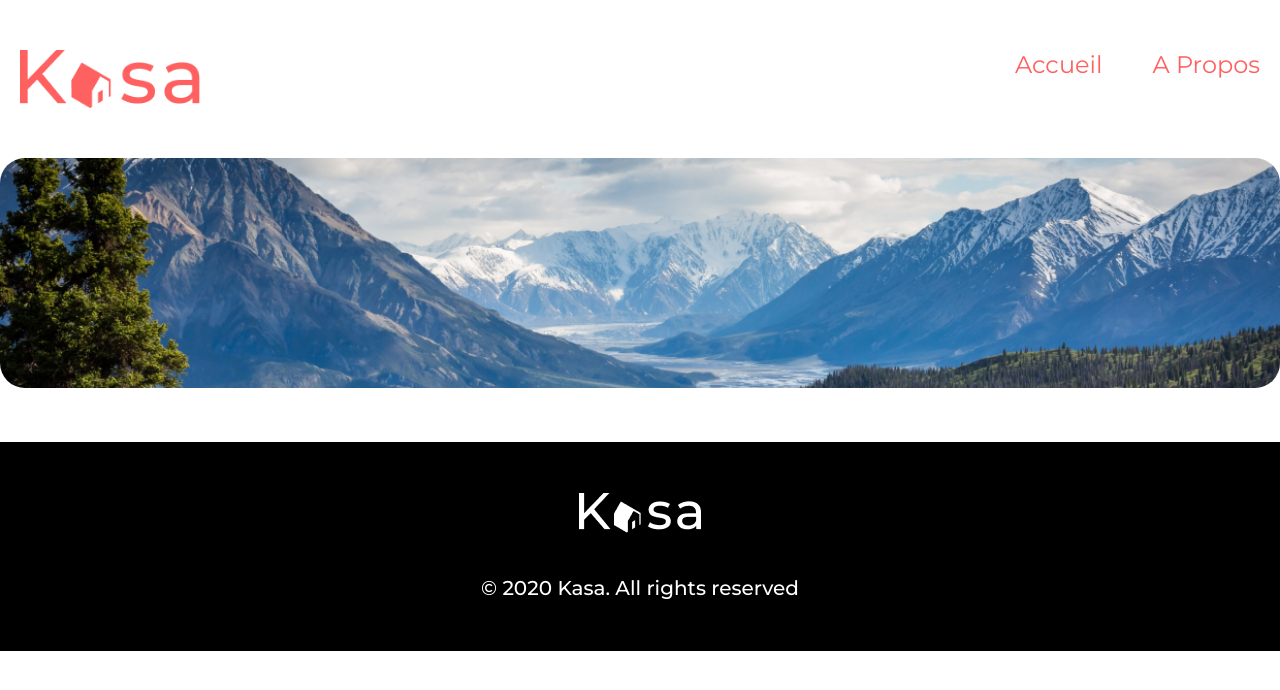
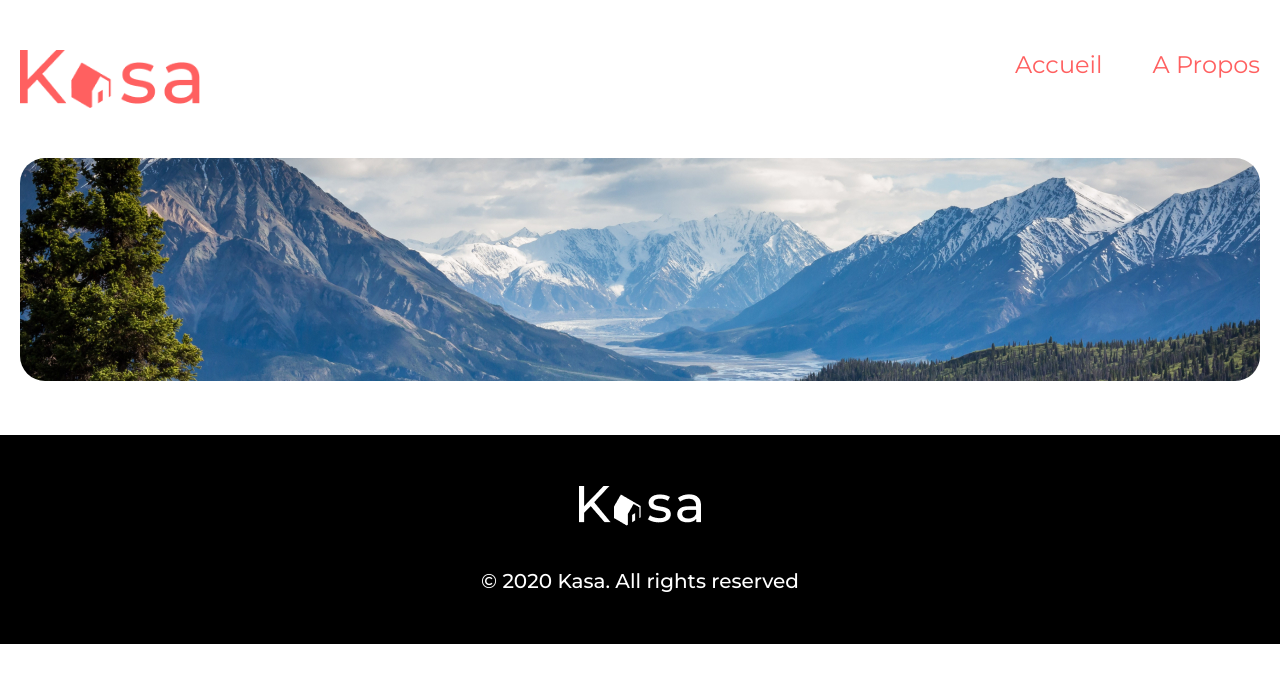
Before and after one commit to ThomasdevLC/kasa, a React (Create React App) app: page /about in a window 1280 px wide. Shown: the top 690 px of the page. Built offline with nearby package versions, Linux system fonts and the light colour scheme.

Commit message:
cards title

```diff
--- a/src/components/Cards.jsx
+++ b/src/components/Cards.jsx
@@ -4,11 +4,12 @@ import "./Cards.scss";
 
 const Cards = ({ house }) => {
   return (
-    <div className="card">
-      <NavLink to={`/form/${house.id}`}>
+    <NavLink to={`/form/${house.id}`}>
+      <div className="card">
         <img src={house.cover} alt="photo logement" className="card__picture" />
-      </NavLink>
-    </div>
+        <p className="card__picture__text">{house.title}</p>
+      </div>
+    </NavLink>
   );
 };
 
--- a/src/components/Cards.scss
+++ b/src/components/Cards.scss
@@ -1,6 +1,22 @@
+.card {
+  position: relative;
+  background-color: #f6f6f6;
+}
+
 .card__picture {
   height: 340px;
   width: 340px;
   object-fit: cover;
   border-radius: 10px;
+  background-color: none;
 }
+
+.card__picture__text {
+  position: absolute;
+  color: white;
+  top: 268px;
+  left: 20px;
+  font-size: 18px;
+  font-weight: 500;
+  margin: 0;
+}
--- a/src/pages/About.jsx
+++ b/src/pages/About.jsx
@@ -2,16 +2,16 @@ import React from "react";
 import Footer from "../components/Footer";
 import Header from "../components/Header";
 import aboutPic from "../assets/images/aboutPic.jpg";
+import "./About.scss";
 
 const About = () => {
   return (
-    <div>
+    <div className="about">
       <Header />
-      <img
-        src={aboutPic}
-        alt="bord de mer"
-        className="home__tagline__picture"
-      />
+      <div className="about__top">
+        <img src={aboutPic} alt="montagnes" className="about__top__picture" />
+      </div>
+
       <Footer />
     </div>
   );
--- a/src/pages/About.scss
+++ b/src/pages/About.scss
@@ -0,0 +1,12 @@
+.about__top {
+  max-width: 1240px;
+  border-radius: 25px;
+  margin: auto;
+  margin-bottom: 50px;
+  position: relative;
+}
+.about__top__picture {
+  width: 100%;
+  object-fit: cover;
+  border-radius: 25px;
+}
--- a/src/pages/HouseForm.jsx
+++ b/src/pages/HouseForm.jsx
@@ -51,7 +51,7 @@ const HouseForm = () => {
               <div className="">
                 <img
                   onClick={() => setShowModeLeft(!showModeLeft)}
-                  src={showModeLeft ? open : close}
+                  src={showModeLeft ? close : open}
                   alt="houseform__body__dropdown__title__arrow__left"
                 />
               </div>
@@ -69,7 +69,7 @@ const HouseForm = () => {
               <h2>Equipments</h2>
               <img
                 onClick={() => setShowModeRight(!showModeRight)}
-                src={showModeRight ? open : close}
+                src={showModeRight ? close : open}
                 alt="houseform__body__dropdown__title__arrow"
               />{" "}
             </div>
```
Also changed, not shown: src/components/Dropdown.jsx (added, +27 -0 lines), src/components/Dropdown.scss (added).
